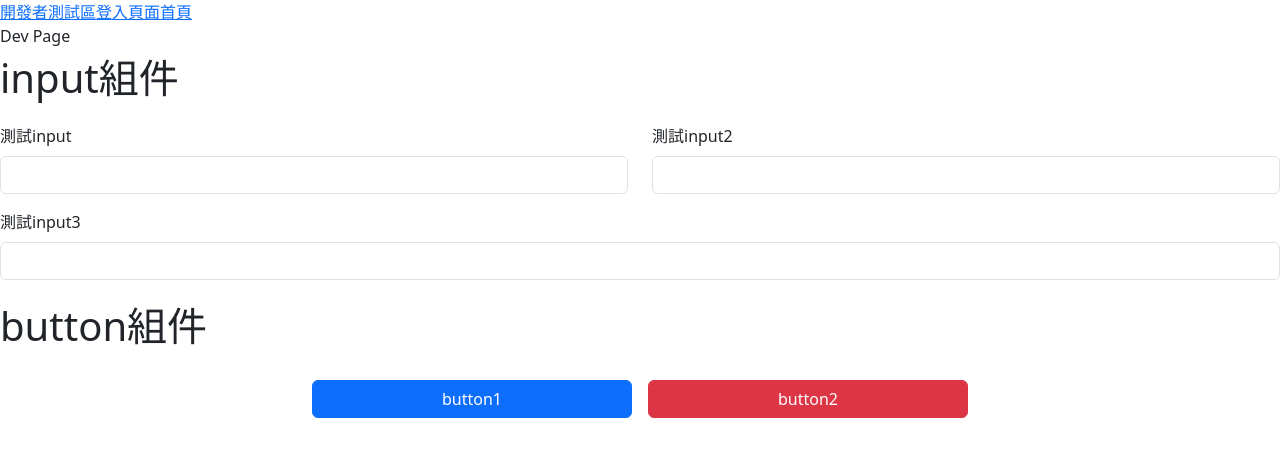
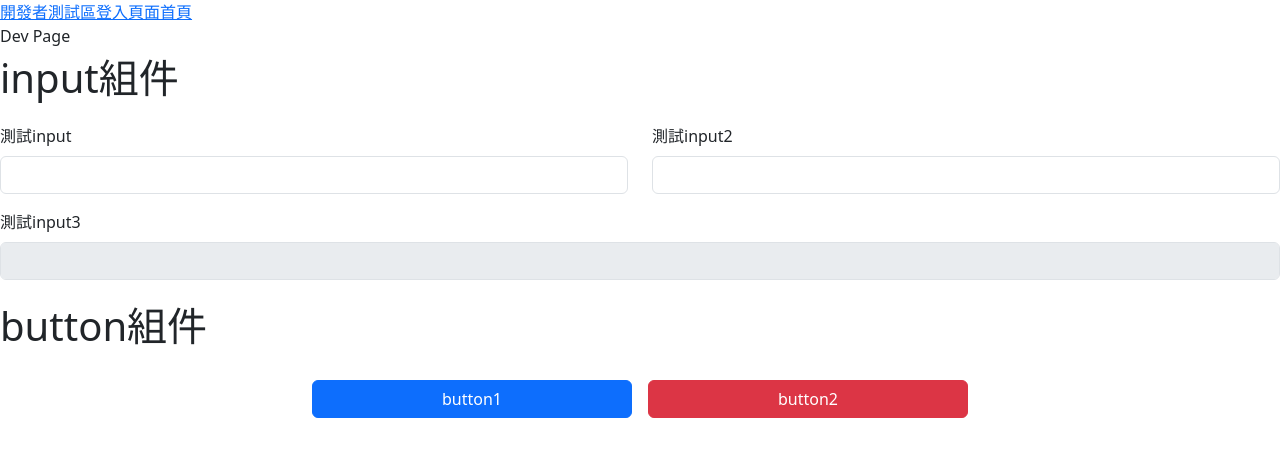
Before and after one commit to ianSama0217/Accounting-fe, a React (Vite) app: page /Accounting/dev in a window 1280 px wide. Shown: the top 456 px of the page. Built offline with nearby package versions, Linux system fonts and the light colour scheme.

Commit message:
input component add "disabled" attribute

```diff
--- a/src/component/input/index.tsx
+++ b/src/component/input/index.tsx
@@ -9,6 +9,7 @@ interface InputProps {
   value: string;
   onChange: (e: React.ChangeEvent<HTMLInputElement>) => void;
   placeholder?: string;
+  disabled?: boolean;
 }
 
 const Input: React.FC<InputProps> = ({
@@ -19,6 +20,7 @@ const Input: React.FC<InputProps> = ({
   value,
   onChange,
   placeholder,
+  disabled = false,
 }) => {
   return (
     <div className={`mb-3 ${style}`}>
@@ -30,6 +32,7 @@ const Input: React.FC<InputProps> = ({
         value={value}
         onChange={onChange}
         placeholder={placeholder}
+        disabled={disabled}
       />
     </div>
   );
--- a/src/content/dev/index.tsx
+++ b/src/content/dev/index.tsx
@@ -38,6 +38,7 @@ function Dev() {
         onChange={(e: React.ChangeEvent<HTMLInputElement>): void => {
           setVal(e.target.value);
         }}
+        disabled={true}
       />
       {/* button組件測試 */}
       <p className="fs-1">button組件</p>
```
